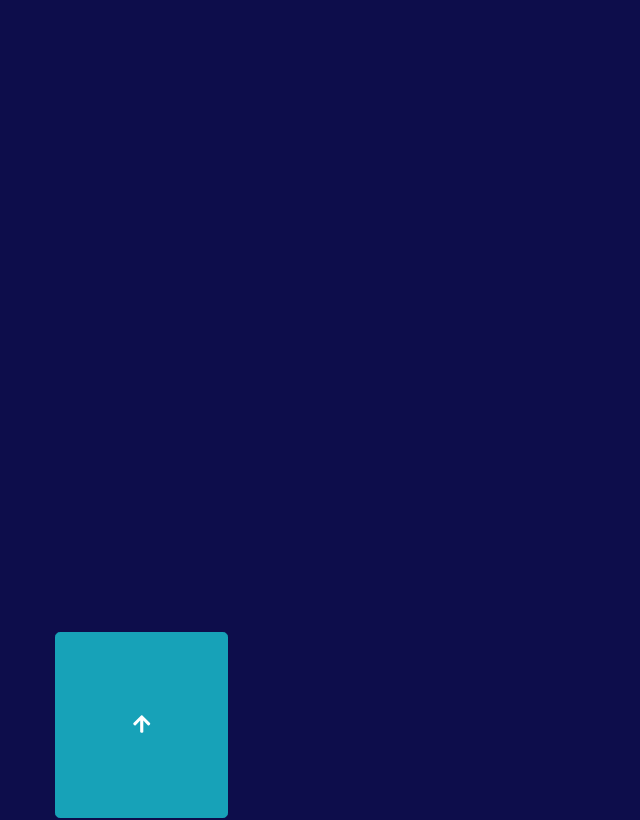
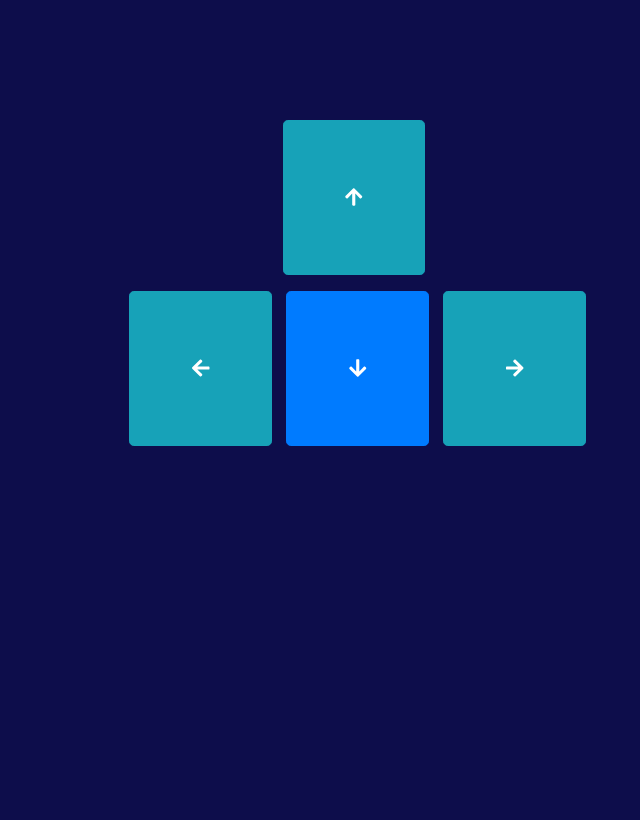
Before and after one commit to rishabkhanna27/SnakeGame, a React (Create React App) app: page / in a window 1280 px wide. Shown: the part 1360-2180 px from the top of the page, without its empty margins (137-777 px from the left). Built offline with nearby package versions, Linux system fonts and the light colour scheme.

Commit message:
On Screen Controller added

```diff
--- a/src/index.css
+++ b/src/index.css
@@ -48,11 +48,11 @@ body{
   text-align: center;
 }
 #up{
-  margin-left: 15%;
+  margin-left: 16%;
 }
 .controller{
-  margin-top: 145%;
-  /* padding-right: 20%; */
+  margin-top: 105%;
+  padding-left: 20%;
 
 }
 .button{
```
